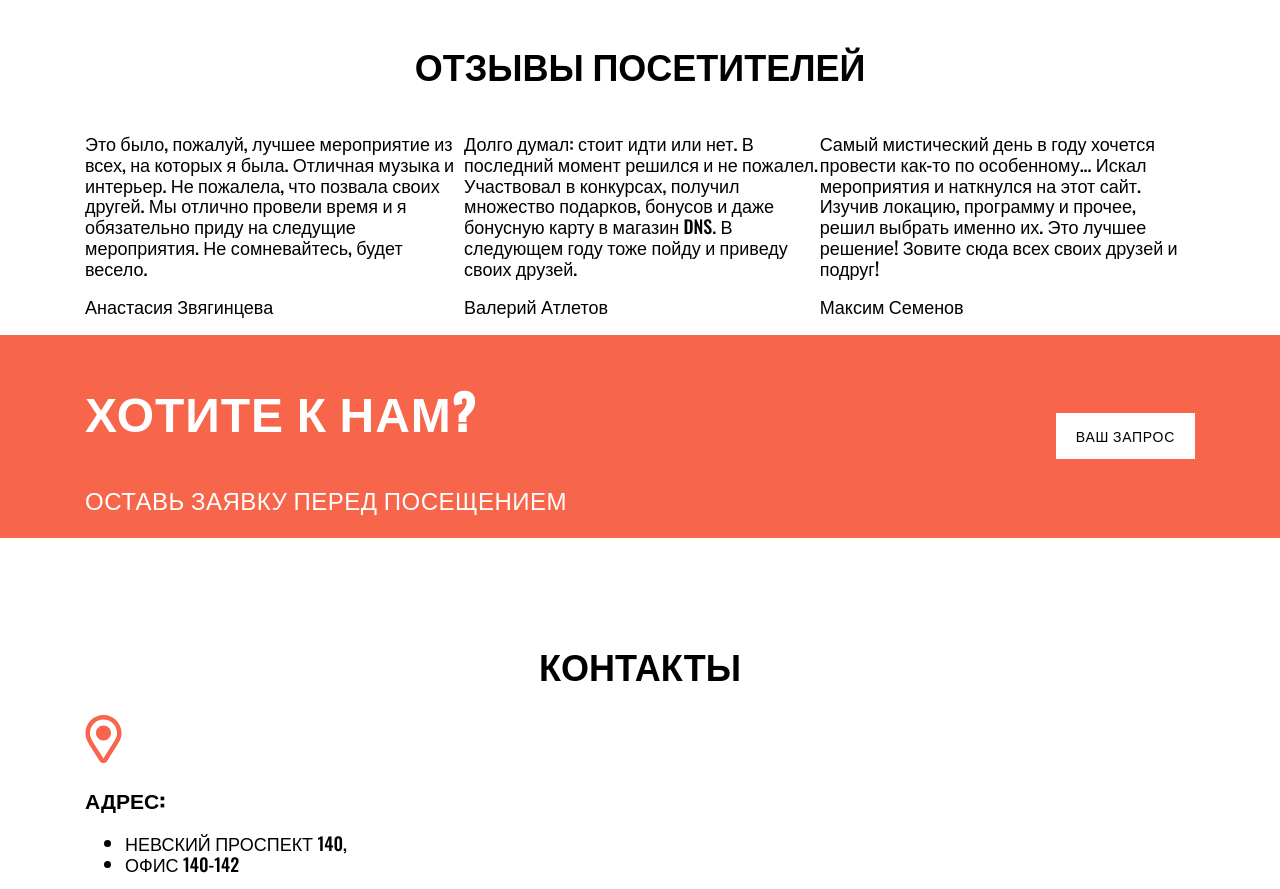
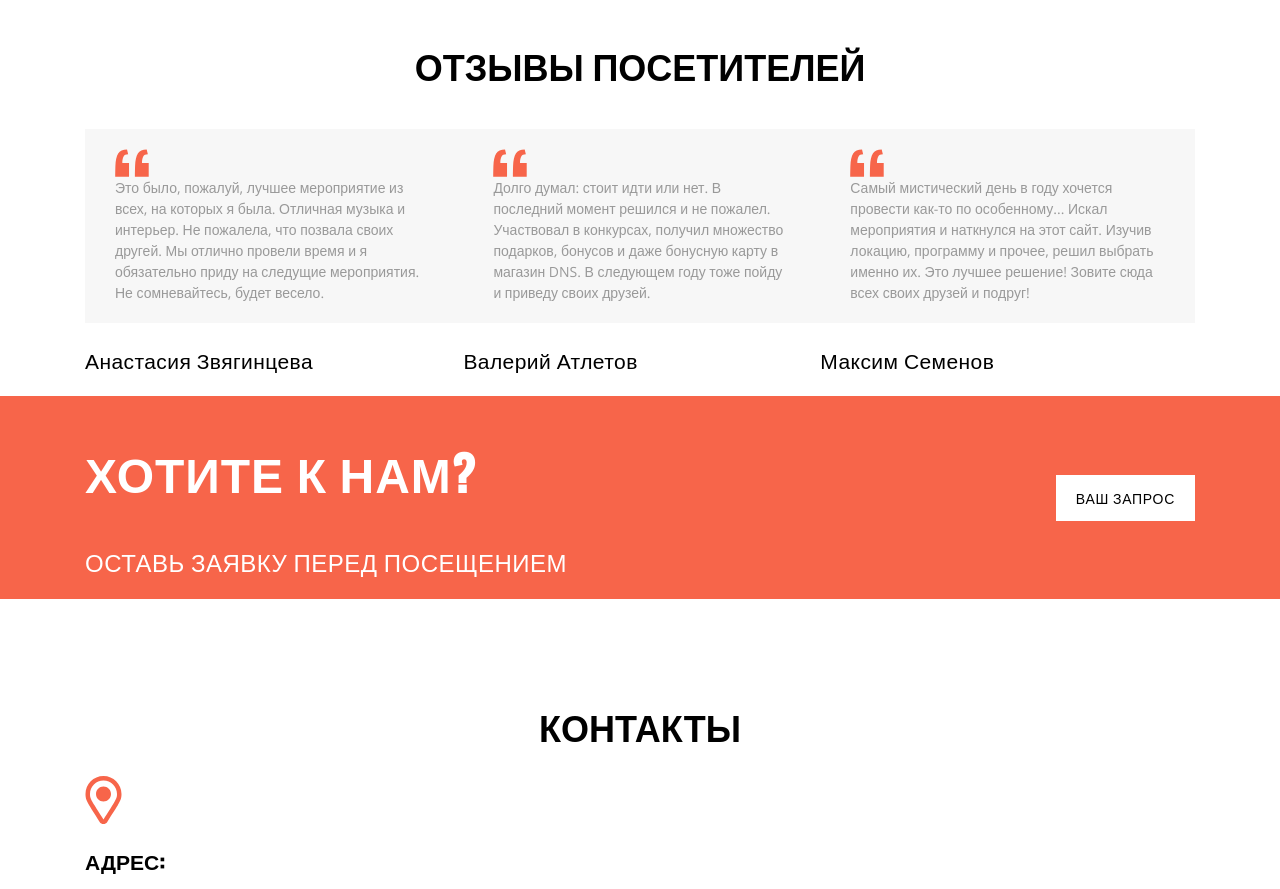
Before and after one commit to Andrey999K/Frontend-Blok-Super-Start-2.0, a plain HTML site: page index.html in a window 1280 px wide. Shown: the part 3260-4149 px from the top of the page. Drawn offline with nearby package versions, Linux system fonts and the light colour scheme.

Commit message:
update 2

```diff
--- a/css/styles.css
+++ b/css/styles.css
@@ -204,3 +204,33 @@ h2 {
     justify-content: space-between;
     align-items: center;
 }
+
+.box-feetback>div {
+    box-sizing: content-box;
+    flex-basis: 32%;
+    max-width: 32%;
+}
+
+.feedback {
+    background-color: #F7F7F7;
+    color: #999999;
+    font-family: 'Open Sans', sans-serif;
+    font-size: 14px;
+    line-height: 21px;
+    padding: 20px 30px;
+}
+
+.feedback::before {
+    content: '';
+    background-image: url(../img/bq.svg);
+    background-repeat: no-repeat;
+    display: block;
+    width: 34px;
+    height: 28px;
+}
+
+.name {
+    font-size: 21px;
+    line-height: 31px;
+    letter-spacing: 0.02em;
+}
```
